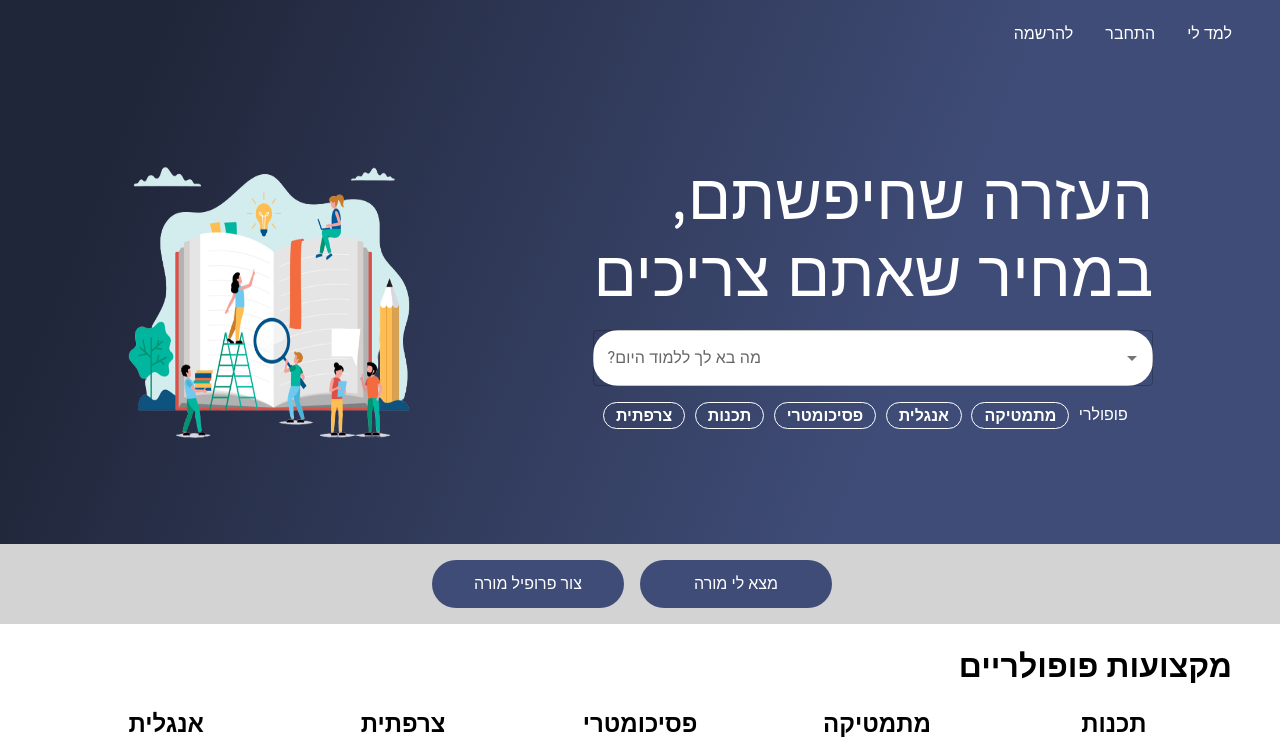
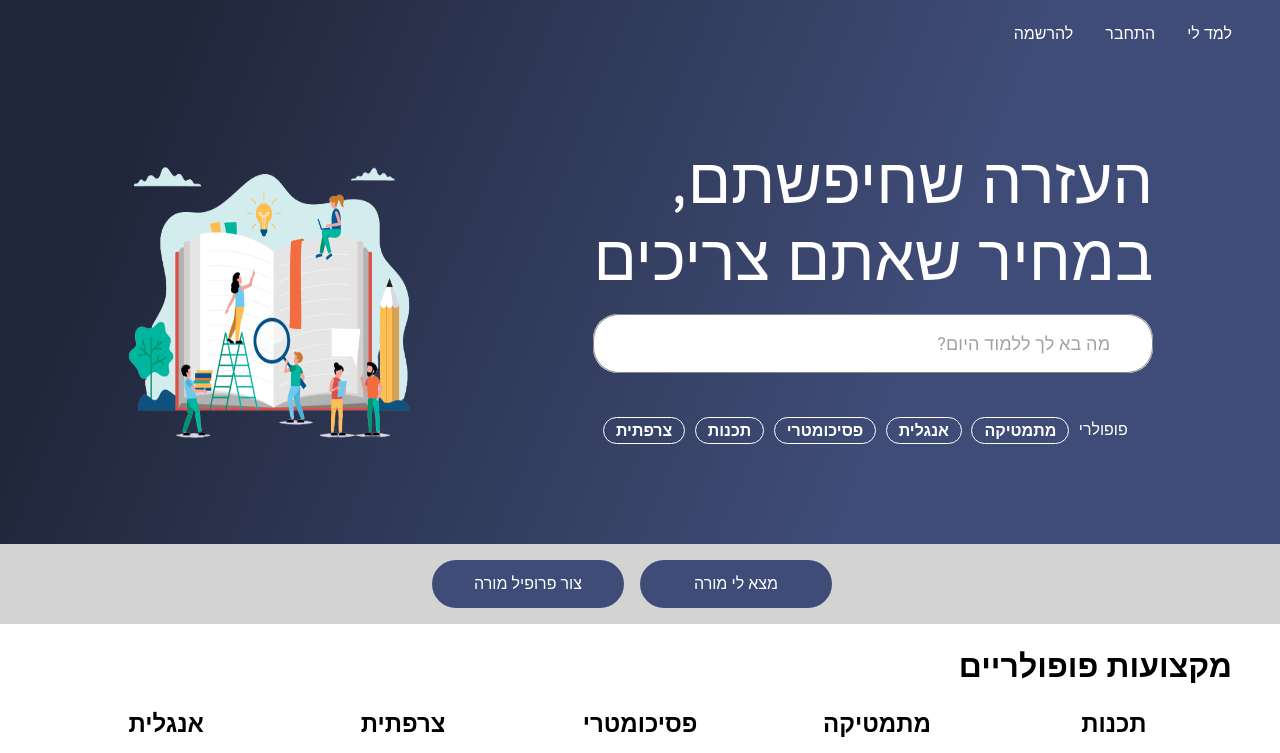
Before and after one commit to KseniyaTim/findTutor-client, a React (Vite) app: page /home in a window 1280 px wide. Shown: the top 753 px of the page. Built offline with nearby package versions, Linux system fonts and the light colour scheme; grey boxes are pictures that could not be loaded.

Commit message:
nice styling

```diff
--- a/src/App.tsx
+++ b/src/App.tsx
@@ -1,5 +1,4 @@
 import { FC } from "react";
-
 
 //routing
 import { Redirect, Route, Switch } from "react-router-dom";
@@ -10,6 +9,7 @@ const App: FC = () => {
 
   return (
     <div className="App">
+
         <Switch>
           {RouteMaster.map((routeElement, index) => (
             <Route
--- a/src/Components/Landing/LandingBullets/LandingBullets.style.ts
+++ b/src/Components/Landing/LandingBullets/LandingBullets.style.ts
@@ -1,7 +1,7 @@
 import { styled } from "@mui/material/styles";
 
 export const container = styled("div")({
-  backgroundColor: "whitesmoke",
+  backgroundColor: "#f1fdf7",
   display: "flex",
   alignItems: "center",
   justifyContent: 'space-around',
--- /dev/null
+++ b/src/Components/Landing/LandingCenter/LandingCenter.css
@@ -0,0 +1,3 @@
+.MuiAutocomplete-hasPopupIcon.css-1h51icj-MuiAutocomplete-root .MuiOutlinedInput-root {
+    padding-right: 25px !important
+}
--- a/src/Components/Landing/LandingCenter/LandingCenter.style.ts
+++ b/src/Components/Landing/LandingCenter/LandingCenter.style.ts
@@ -1,3 +1,4 @@
+import { TextField } from "@mui/material";
 import { styled } from "@mui/material/styles";
 
 export const LandingContainer = styled('div')({
@@ -8,7 +9,6 @@ export const LandingContainer = styled('div')({
 
 export const NavbarContainer = styled('div')({
     display: 'flex',
-    justifyContent: 'right',
     color: 'white',
     fontSize: '1rem',
 });
@@ -82,3 +82,46 @@ export const CenterPopularOption = styled('div')({
         color: 'black'
     }
 });
+
+export const AutocompleteInput = styled(TextField)(({ theme }) => ({
+    marginBottom: '1.75rem !important',
+
+    '.MuiInputBase-root': {
+        paddingRight: '50px'
+    },
+
+    '.MuiOutlinedInput-root': {
+        borderRadius: '1.625rem',
+        fontSize: '1.125rem',
+
+        '.MuiOutlinedInput-notchedOutline': {
+            borderColor: '#868686',
+        },
+        '&.Mui-focused': {
+            '.MuiOutlinedInput-notchedOutline': {
+                borderColor: '#5755F8',
+                borderWidth: 1,
+            },
+        },
+        '&.Mui-error': {
+            '.MuiOutlinedInput-notchedOutline': {
+                borderColor: 'red',
+            },
+        }
+    },
+    '.MuiOutlinedInput-input': {
+        padding: '0.9375rem 1.25rem',
+        fontFamily: theme.typography.fontFamily,
+    },
+    '.MuiFormHelperText-root': {
+        fontSize: '0.9375rem',
+        lineHeight: 1.27,
+        margin: '0 1.25rem -1.5625rem',
+        padding: '0.375rem 0 0',
+        textAlign: 'start',
+
+        '&.Mui-error': {
+            color: 'red',
+        }
+    }
+}))
--- a/src/Components/Landing/LandingCenter/LandingCenter.tsx
+++ b/src/Components/Landing/LandingCenter/LandingCenter.tsx
@@ -2,6 +2,7 @@ import { FC, useState } from "react";
 
 //css
 import * as S from './LandingCenter.style'
+import './LandingCenter.css'
 
 //routing
 import { useHistory } from "react-router-dom";
@@ -44,7 +45,6 @@ const LandingCenter: FC = () => {
               במחיר שאתם צריכים
             </S.MainTitle>
             <Autocomplete
-              dir="rtl"
               value={fieldOfLearning}
               onChange={(event: any, value: string | null) => { setFieldOfLearning(value) }}
               onInputChange={(event: any, value: string) => { setIsFolDropdownOpen(value.length >= 2) }}
@@ -53,10 +53,12 @@ const LandingCenter: FC = () => {
               onClose={() => setIsFolDropdownOpen(false)}
               filterOptions={filterAutoCompleteOption}
               noOptionsText="לא נמצאו אפשרויות"
+              popupIcon={false}
               renderInput={(params) => (
-                <TextField
+                <S.AutocompleteInput
+                  dir="rtl"
                   {...params}
-                  label="מה בא לך ללמוד היום?"
+                  placeholder="מה בא לך ללמוד היום?"
                   fullWidth
                   sx={{
                     borderRadius: '25px',
@@ -65,6 +67,7 @@ const LandingCenter: FC = () => {
                     marginTop: '1rem',
                     justifyContent: 'right',
                     direction: 'rtl',
+                    padding: '0'
                   }}
                   onClick={() => setIsFolDropdownOpen(true)}
                 />
```
Lines whose indentation alone changed are shown as unchanged.
